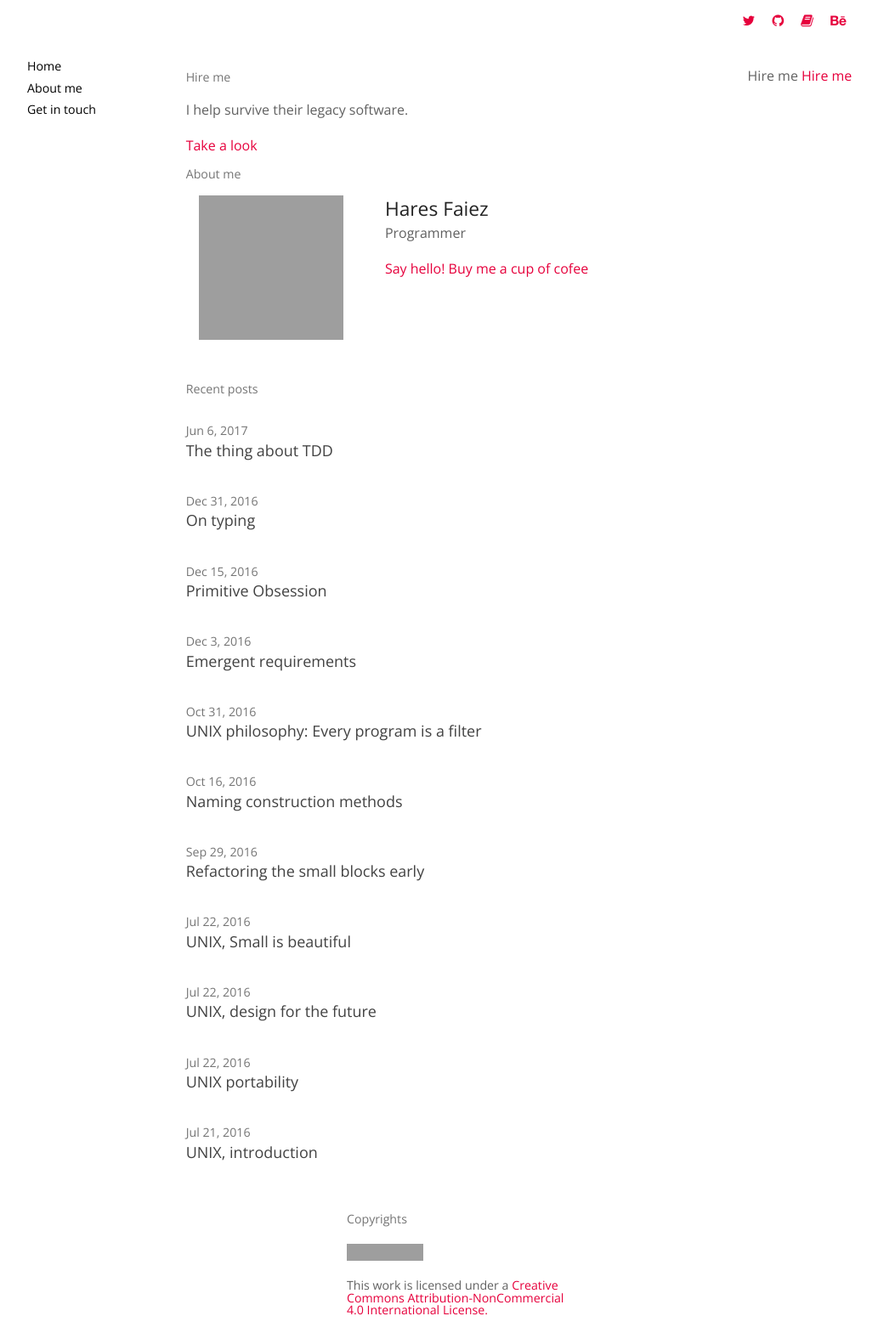
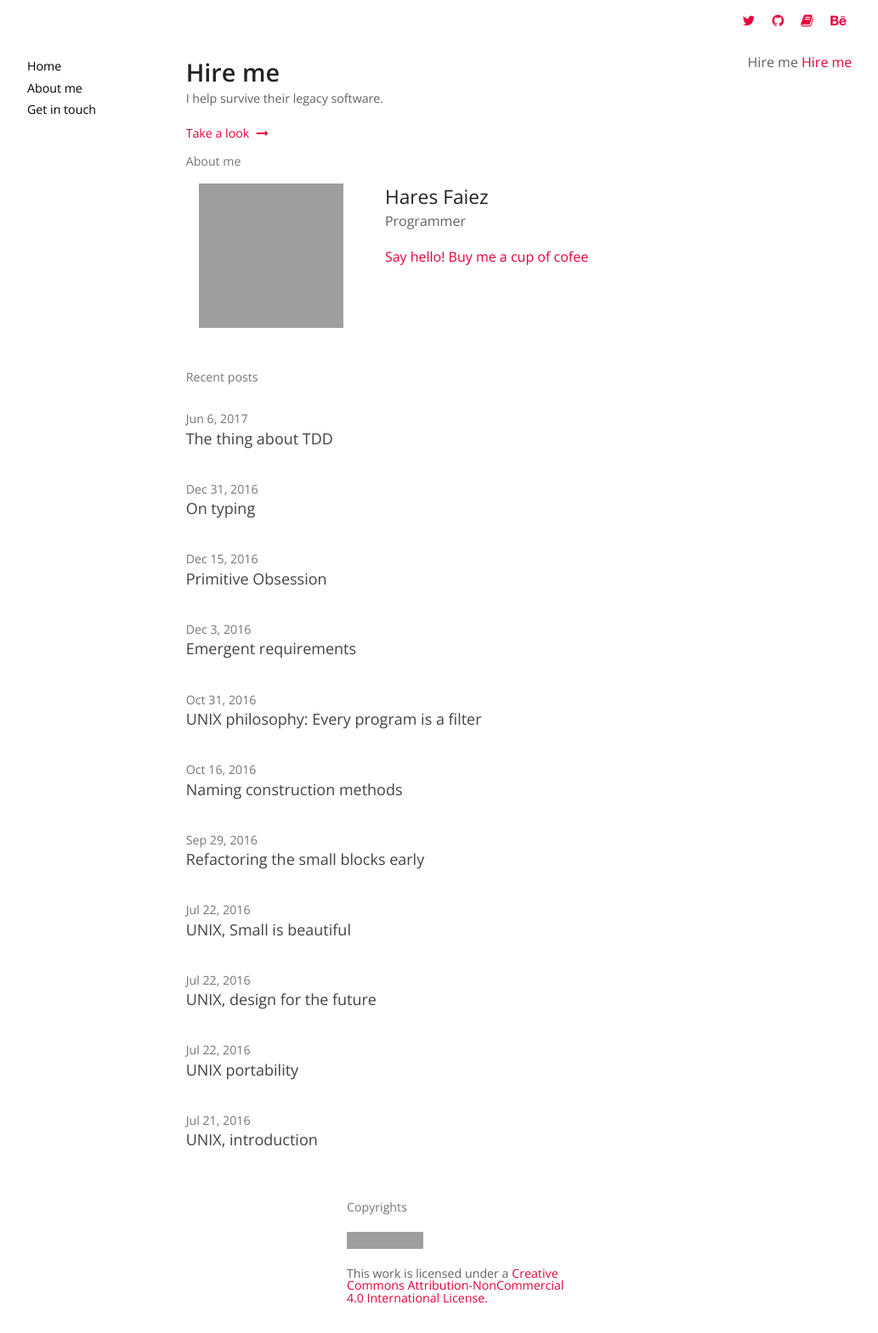
Before and after one commit to haresfaiez/haresfaiez.github.io, a Jekyll site: the page built from index.html, in a window 1280 px wide. Shown: the whole page at 85% size, without its empty margins (55-1088 px from the left). Built offline with Jekyll 4.4.1, drawn with Linux system fonts in a browser that asks for light colours; grey boxes are pictures that could not be loaded.

Commit message:
Add style for the banner

```diff
--- a/_includes/banner.html
+++ b/_includes/banner.html
@@ -2,4 +2,4 @@
 <p>
   I help survive their legacy software.
 </p>
-<a>Take a look</a>
+<a>Take a look <i class="fa fa-long-arrow-right"></i></a>
--- a/_sass/custom/_spacing.scss
+++ b/_sass/custom/_spacing.scss
@@ -1,3 +1,4 @@
+$light-margin    : 0.3rem;
 $default-margin  : 1rem;
 $vertical-margin : 2rem;
 $paragraph-margin: 1.7rem;
@@ -25,6 +26,18 @@ h1 {
 
 .bloc > h1 {
   margin-bottom: $default-margin;
+}
+
+.banner > h1 {
+  margin: 0;
+}
+
+.banner > p {
+  margin-top: 0;
+}
+
+.banner > a > i {
+  margin-left: $light-margin;
 }
 
 .columns {
--- a/_sass/custom/_typography.scss
+++ b/_sass/custom/_typography.scss
@@ -6,6 +6,7 @@ $default-font-size: 1rem;
 $tiny-font-size   : 0.889rem;
 $medium-font-size : 1.125rem;
 $big-font-size    : 1.424rem;
+$fat-font-size     : 1.802rem;
 
 @mixin header($font-size: $medium-font-size) {
   font: {
@@ -46,6 +47,15 @@ h2, h3, h4, h5, h6 {
   @include header($tiny-font-size);
 }
 
+.banner > h1 {
+  @include header($fat-font-size);
+  font-weight: bold;
+}
+
+.banner > a, .banner > p {
+  @include header($tiny-font-size);
+}
+
 .text-bloc aside {
   font-size: $tiny-font-size;
 }
--- a/index.html
+++ b/index.html
@@ -1,14 +1,14 @@
 ---
 layout: default
 ---
-<section>
-  <div class="small-12 medium-12 large-7 columns bloc">
+<div>
+  <div class="small-12 medium-12 large-7 columns banner">
     {% include banner.html %}
   </div>
   <div class="small-12 medium-12 large-4 columns bloc">
     {% include hireme.html %}
   </div>
-</section>
+</div>
 <section class="columns bloc">
   {% include about-me.html %}
 </section>
```
